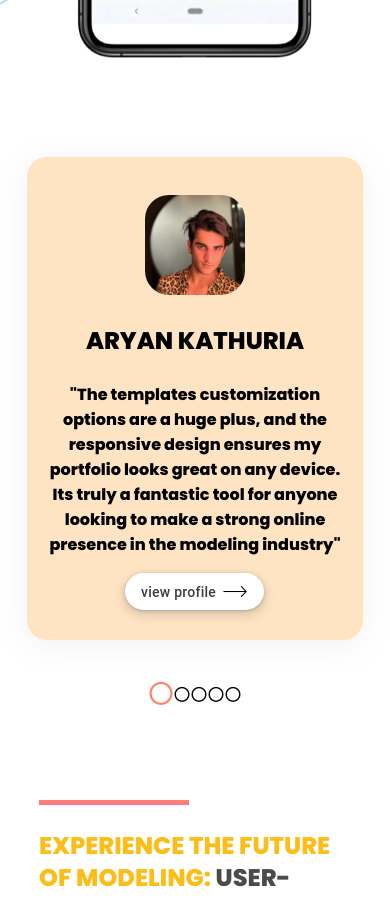
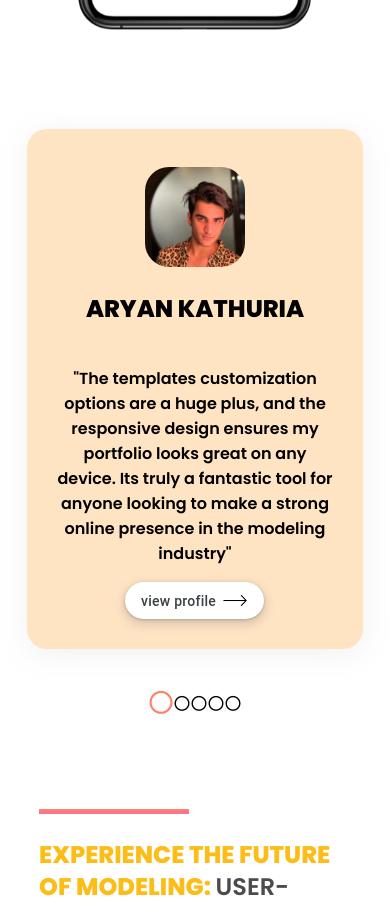
Before and after one commit to sharonbabusharon/Model-Outltook, a SvelteKit app: page / in a window 390 px wide. Shown: the part 1580-2478 px from the top of the page. Built offline with nearby package versions, Linux system fonts and the light colour scheme; no server answers.

Commit message:
sharon added minor css changes

```diff
--- a/src/routes/about.svelte
+++ b/src/routes/about.svelte
@@ -429,6 +429,10 @@
     padding-bottom: 30px;
 	background-color: bisque;
 	border-radius: 20px;
+	  display: flex;
+	  justify-content: center;
+	  align-items: center;
+		flex-direction: column;
   }
   .customer_name{
     font-weight:700;
@@ -439,6 +443,7 @@
   .testimonial_inner .para{
      font-weight: 500 !important;
      font-family: 'Poppins', sans-serif;
+	  max-width: 70%;
   }
   #profile_links{
 
@@ -1433,6 +1438,10 @@
 	width: 320px;
 	height: 250px;
 }
+		.testimonial_inner .para{
+
+			max-width: 90%;
+		}
 
 
 	}
@@ -1445,6 +1454,10 @@
 .testimonial_inner{
 	width: 80vw;
 }
+		.testimonial_inner .para{
+
+			max-width: 90%;
+		}
 
         #text {
 
--- a/src/routes/landing.svelte
+++ b/src/routes/landing.svelte
@@ -134,7 +134,7 @@
 
 <style>
 
-@import url('https://fonts.googleapis.com/css2?family=Poppins:wght@800&display=swap');
+@import url('https://fonts.googleapis.com/css2?family=Poppins:wght@600&display=swap');
 
 #fixedbutton {
     position: fixed;
```
